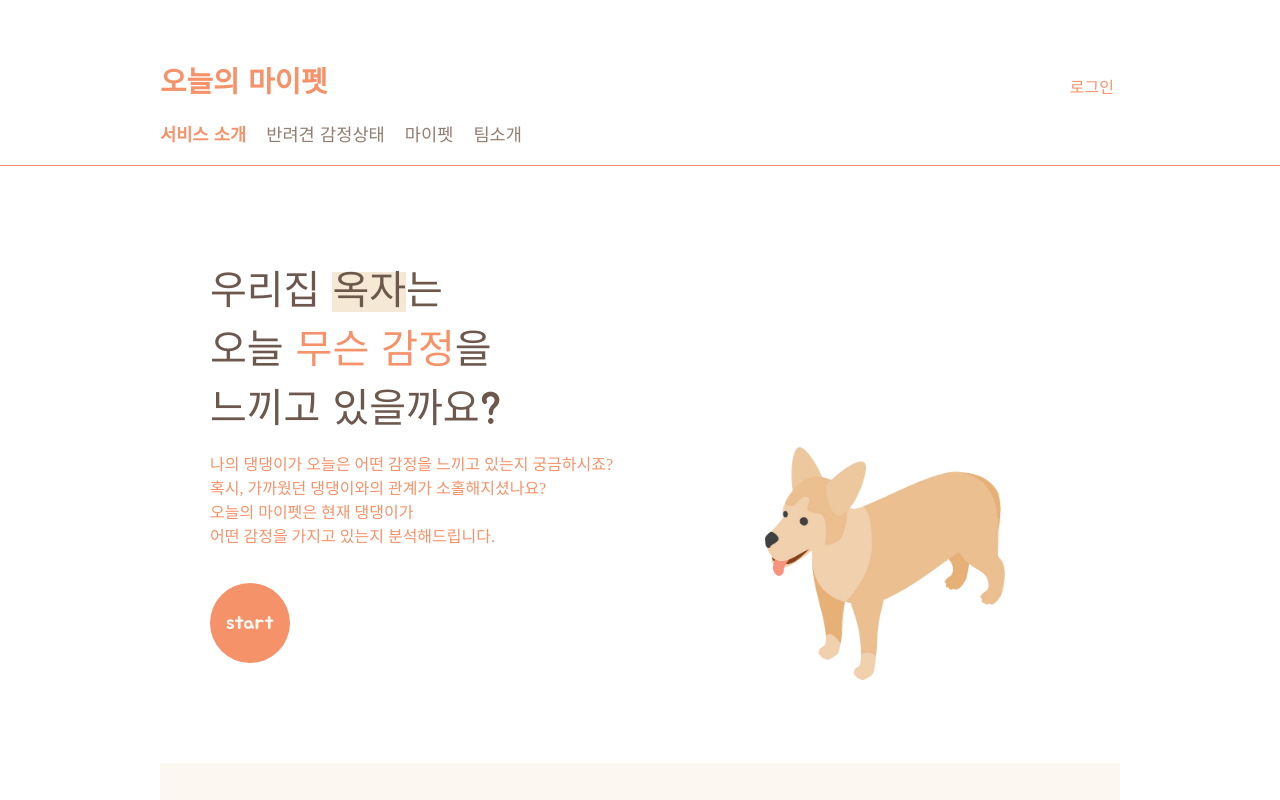
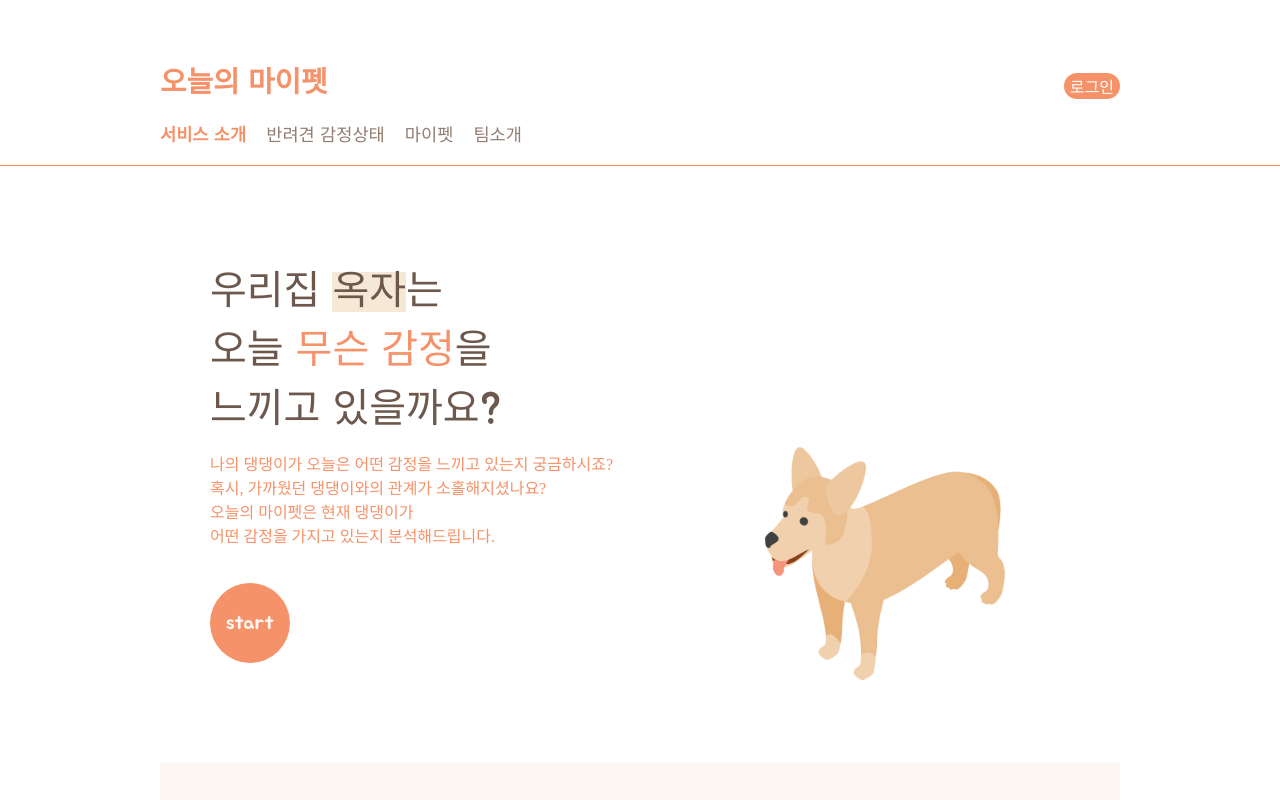
Before and after one commit to CreamDeLaCream/creme-client, a React (Create React App) app: page / in a window 1280 px wide. Shown: the top 800 px of the page. Built offline with nearby package versions, Linux system fonts and the light colour scheme; no server answers; a web font is replaced by a local one.

Commit message:
[#9] edit : team IMG 추가

```diff
--- a/src/common/components/Header.js
+++ b/src/common/components/Header.js
@@ -36,7 +36,11 @@ const Header = (props) => {
                       setModalOpen(true);
                     }}
                   >
-                    <Text whiteSpace="nowrap" type="button" color="var(--main)">
+                    <Text
+                      whiteSpace="nowrap"
+                      type="button"
+                      color="var(--white)"
+                    >
                       로그인
                     </Text>
                   </LoginButton>
@@ -118,9 +122,12 @@ const LogoBox = styled.div`
 const RightSide = styled.section``;
 
 const LoginButton = styled.button`
+  border-radius: 23px;
   display: flex;
   align-items: center;
-  background-color: transparent;
+  // background-color: transparent;
+  background-color: var(--main);
+  width: 100%;
   cursor: pointer;
   border: none;
   margin-bottom: -0.8rem;
--- a/src/pages/Team/TeamPage.js
+++ b/src/pages/Team/TeamPage.js
@@ -6,6 +6,8 @@ import { Header, Navbar, Text, Container } from '../../common/components';
 import { TeamMembers } from './TeamMembers';
 
 const TeamPage = () => {
+  const env = process.env;
+  env.PUBLIC_URL = env.PUBLIC_URL || '';
   return (
     <TeamPageBg>
       <Container height="100vh">
@@ -19,6 +21,15 @@ const TeamPage = () => {
           Elice 3기 14팀 Creme de la Creme의 멤버를 소개합니다.
         </Text>
         <TeamMemberWrapper>
+          <TeamIMG>
+            <img
+              alt=""
+              src={process.env.PUBLIC_URL + `/Image/team.jpg`}
+              width="100%"
+              height="550px"
+            />
+          </TeamIMG>
+
           <TeamMembers />
         </TeamMemberWrapper>
       </Container>
@@ -38,4 +49,13 @@ const TeamMemberWrapper = styled.div`
   margin-top: 30px;
 `;
 
+const TeamIMG = styled.div`
+  width: 100%;
+  height: 500px;
+  border-radius: 15px;
+  border: solid 2px var(--cream);
+  background-color: var(--main);
+  overflow: hidden;
+`;
+
 export default TeamPage;
```
Also changed, not shown: public/Image/team.jpg (added).
